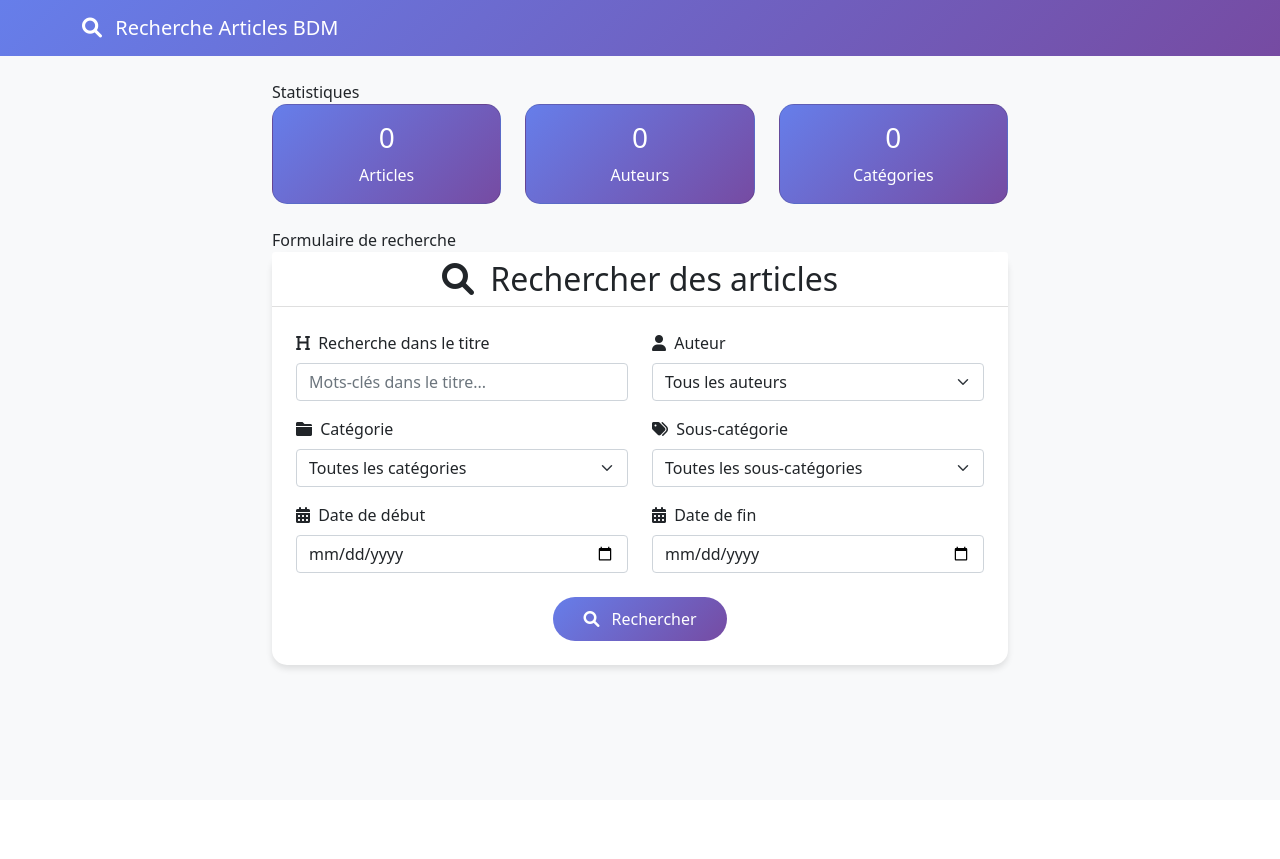
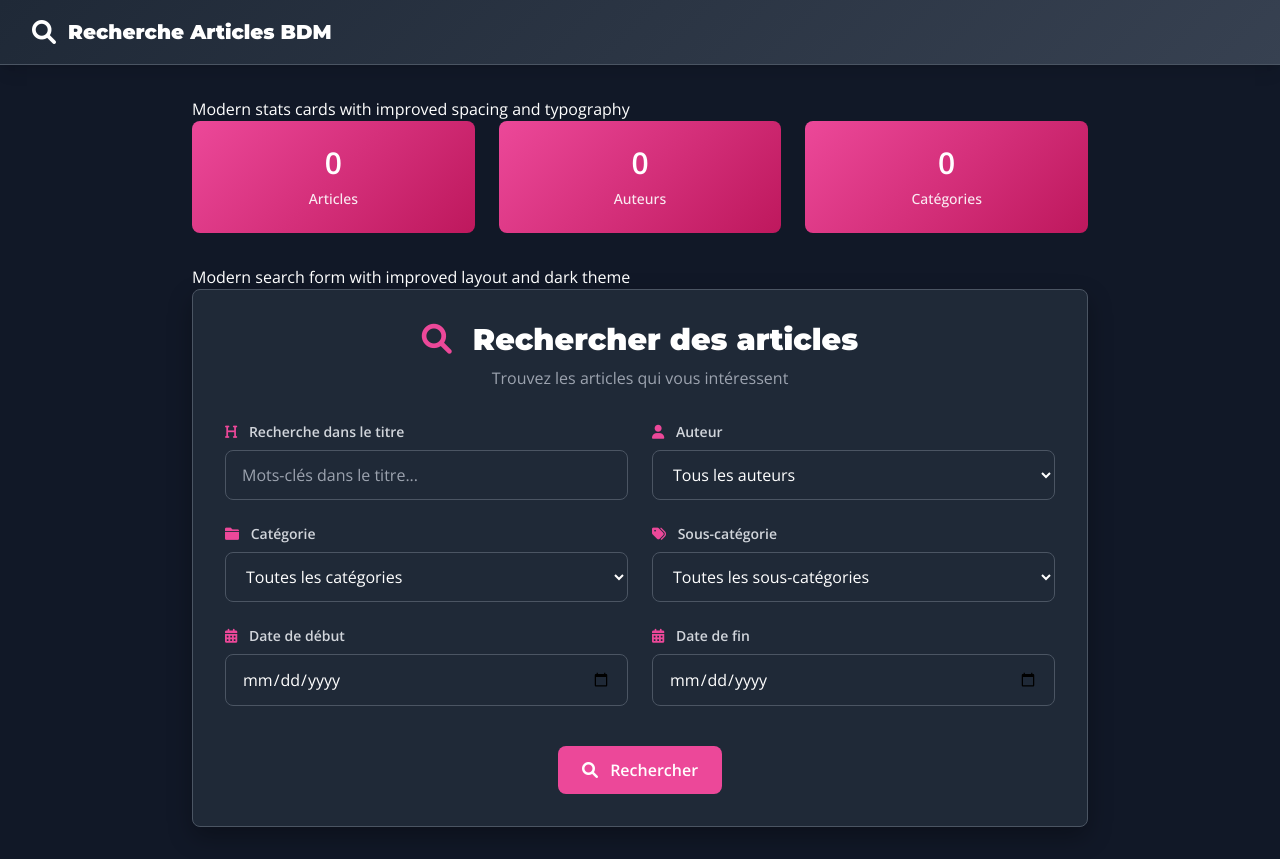
Before and after one commit to Yamnyr/BDM-Scrapper, a Flask app: page / in a window 1280 px wide. Before the commit the page ends 671 px from the top, so only its background shows below. Run offline with Flask 3, Linux system fonts and the light colour scheme; data that the repository does not hold is empty; some libraries are stand-ins or nearby versions.

Commit message:
update front

```diff
--- a/front_flask/templates/base.html
+++ b/front_flask/templates/base.html
@@ -1,73 +1,137 @@
 <!DOCTYPE html>
-<html lang="fr">
+<html lang="fr" class="dark">
 <head>
     <meta charset="UTF-8">
     <meta name="viewport" content="width=device-width, initial-scale=1.0">
     <title>{% block title %}Recherche Articles - Blog du Modérateur{% endblock %}</title>
-    <link href="https://cdn.jsdelivr.net/npm/bootstrap@5.1.3/dist/css/bootstrap.min.css" rel="stylesheet">
+    <script src="https://cdn.tailwindcss.com"></script>
+    <link href="https://fonts.googleapis.com/css2?family=Montserrat:wght@400;600;900&family=Open+Sans:wght@400;500;600&display=swap" rel="stylesheet">
     <link href="https://cdnjs.cloudflare.com/ajax/libs/font-awesome/6.0.0/css/all.min.css" rel="stylesheet">
     <style>
+        /* Updated to modern dark theme with semantic design tokens */
+        :root {
+            --background: #111827;
+            --foreground: #ffffff;
+            --card: #1f2937;
+            --card-foreground: #ffffff;
+            --popover: #374151;
+            --popover-foreground: #ffffff;
+            --primary: #ec4899;
+            --primary-foreground: #ffffff;
+            --secondary: #374151;
+            --secondary-foreground: #ffffff;
+            --muted: #6b7280;
+            --muted-foreground: #ffffff;
+            --accent: #ec4899;
+            --accent-foreground: #ffffff;
+            --destructive: #dc2626;
+            --destructive-foreground: #ffffff;
+            --border: #4b5563;
+            --input: #1f2937;
+            --ring: #ec4899;
+            --radius: 0.5rem;
+        }
+
         body {
-            background-color: #f8f9fa;
+            background-color: var(--background);
+            color: var(--foreground);
+            font-family: 'Open Sans', sans-serif;
         }
-        .navbar {
-            background: linear-gradient(135deg, #667eea 0%, #764ba2 100%);
+
+        .font-heading {
+            font-family: 'Montserrat', sans-serif;
         }
-        .search-card {
+
+        .card-modern {
+            background-color: var(--card);
+            border: 1px solid var(--border);
+            border-radius: var(--radius);
+            box-shadow: 0 10px 25px rgba(0, 0, 0, 0.3);
+        }
+
+        .btn-primary-modern {
+            background-color: var(--primary);
+            color: var(--primary-foreground);
             border: none;
-            box-shadow: 0 4px 6px rgba(0, 0, 0, 0.1);
-            border-radius: 15px;
+            border-radius: var(--radius);
+            padding: 12px 24px;
+            font-weight: 600;
+            transition: all 0.3s ease;
         }
-        .btn-search {
-            background: linear-gradient(135deg, #667eea 0%, #764ba2 100%);
-            border: none;
-            border-radius: 25px;
-            padding: 10px 30px;
+
+        .btn-primary-modern:hover {
+            background-color: #db2777;
+            transform: translateY(-2px);
+            box-shadow: 0 8px 20px rgba(236, 72, 153, 0.4);
         }
-        .btn-search:hover {
-            transform: translateY(-2px);
-            box-shadow: 0 4px 8px rgba(0, 0, 0, 0.2);
+
+        .input-modern {
+            background-color: var(--input);
+            border: 1px solid var(--border);
+            color: var(--foreground);
+            border-radius: var(--radius);
+            padding: 12px 16px;
         }
+
+        .input-modern:focus {
+            outline: none;
+            border-color: var(--ring);
+            box-shadow: 0 0 0 3px rgba(236, 72, 153, 0.1);
+        }
+
+        .stats-card {
+            background: linear-gradient(135deg, var(--primary) 0%, #be185d 100%);
+            border-radius: var(--radius);
+            padding: 24px;
+            text-align: center;
+            color: var(--primary-foreground);
+        }
+
         .article-card {
-            border: none;
-            box-shadow: 0 2px 4px rgba(0, 0, 0, 0.1);
-            border-radius: 10px;
-            transition: transform 0.2s;
+            background-color: var(--card);
+            border: 1px solid var(--border);
+            border-radius: var(--radius);
+            transition: all 0.3s ease;
+            overflow: hidden;
         }
+
         .article-card:hover {
-            transform: translateY(-5px);
-            box-shadow: 0 4px 8px rgba(0, 0, 0, 0.15);
+            transform: translateY(-8px);
+            box-shadow: 0 20px 40px rgba(0, 0, 0, 0.4);
+            border-color: var(--accent);
         }
-        .stats-card {
-            background: linear-gradient(135deg, #667eea 0%, #764ba2 100%);
-            color: white;
-            border-radius: 15px;
+
+        .badge-modern {
+            background-color: var(--accent);
+            color: var(--accent-foreground);
+            padding: 4px 12px;
+            border-radius: 20px;
+            font-size: 0.875rem;
+            font-weight: 500;
         }
-        .form-control:focus {
-            border-color: #667eea;
-            box-shadow: 0 0 0 0.2rem rgba(102, 126, 234, 0.25);
-        }
-        .form-select:focus {
-            border-color: #667eea;
-            box-shadow: 0 0 0 0.2rem rgba(102, 126, 234, 0.25);
+
+        .navbar-modern {
+            background: linear-gradient(135deg, #1f2937 0%, #374151 100%);
+            border-bottom: 1px solid var(--border);
         }
     </style>
 </head>
-<body>
-    <nav class="navbar navbar-expand-lg navbar-dark">
-        <div class="container">
-            <a class="navbar-brand" href="{{ url_for('index') }}">
-                <i class="fas fa-search me-2"></i>
-                Recherche Articles BDM
-            </a>
+<body class="min-h-screen">
+    <nav class="navbar-modern shadow-lg">
+        <div class="max-w-7xl mx-auto px-4 sm:px-6 lg:px-8">
+            <div class="flex justify-between items-center h-16">
+                <a href="{{ url_for('index') }}" class="flex items-center space-x-3 text-white hover:text-pink-300 transition-colors">
+                    <i class="fas fa-search text-2xl"></i>
+                    <span class="font-heading font-black text-xl">Recherche Articles BDM</span>
+                </a>
+            </div>
         </div>
     </nav>
 
-    <main class="container mt-4">
+    <main class="max-w-7xl mx-auto px-4 sm:px-6 lg:px-8 py-8">
         {% block content %}{% endblock %}
     </main>
 
-    <script src="https://cdn.jsdelivr.net/npm/bootstrap@5.1.3/dist/js/bootstrap.bundle.min.js"></script>
     {% block scripts %}{% endblock %}
 </body>
 </html>
--- a/front_flask/templates/index.html
+++ b/front_flask/templates/index.html
@@ -1,55 +1,49 @@
 {% extends "base.html" %}
 
 {% block content %}
-<div class="row">
-    <div class="col-lg-8 mx-auto">
-         Statistiques
-        <div class="row mb-4">
-            <div class="col-md-4">
-                <div class="card stats-card text-center p-3">
-                    <h3>{{ stats.total_articles }}</h3>
-                    <p class="mb-0">Articles</p>
+<div class="max-w-4xl mx-auto">
+     Modern stats cards with improved spacing and typography
+    <div class="grid grid-cols-1 md:grid-cols-3 gap-6 mb-8">
+        <div class="stats-card">
+            <div class="text-3xl font-black mb-2">{{ stats.total_articles }}</div>
+            <div class="text-sm font-medium opacity-90">Articles</div>
         </div>
+        <div class="stats-card">
+            <div class="text-3xl font-black mb-2">{{ stats.total_authors }}</div>
+            <div class="text-sm font-medium opacity-90">Auteurs</div>
         </div>
-            <div class="col-md-4">
-                <div class="card stats-card text-center p-3">
-                    <h3>{{ stats.total_authors }}</h3>
-                    <p class="mb-0">Auteurs</p>
-                </div>
-            </div>
-            <div class="col-md-4">
-                <div class="card stats-card text-center p-3">
-                    <h3>{{ stats.total_categories }}</h3>
-                    <p class="mb-0">Catégories</p>
-                </div>
+        <div class="stats-card">
+            <div class="text-3xl font-black mb-2">{{ stats.total_categories }}</div>
+            <div class="text-sm font-medium opacity-90">Catégories</div>
         </div>
     </div>
 
-         Formulaire de recherche
-        <div class="card search-card">
-            <div class="card-header bg-white">
-                <h2 class="card-title text-center mb-0">
-                    <i class="fas fa-search me-2"></i>
+     Modern search form with improved layout and dark theme
+    <div class="card-modern p-8">
+        <div class="text-center mb-8">
+            <h1 class="font-heading font-black text-3xl text-white mb-2">
+                <i class="fas fa-search mr-3 text-pink-500"></i>
                 Rechercher des articles
-                </h2>
+            </h1>
+            <p class="text-gray-400">Trouvez les articles qui vous intéressent</p>
         </div>
-            <div class="card-body p-4">
-                <form method="POST" action="{{ url_for('search') }}">
-                    <div class="row mb-3">
-                        <div class="col-md-6">
-                            <label for="title" class="form-label">
-                                <i class="fas fa-heading me-1"></i>
+
+        <form method="POST" action="{{ url_for('search') }}" class="space-y-6">
+            <div class="grid grid-cols-1 md:grid-cols-2 gap-6">
+                <div>
+                    <label for="title" class="block text-sm font-semibold text-gray-300 mb-2">
+                        <i class="fas fa-heading mr-2 text-pink-500"></i>
                         Recherche dans le titre
                     </label>
-                            <input type="text" class="form-control" id="title" name="title"
+                    <input type="text" class="input-modern w-full" id="title" name="title"
                            placeholder="Mots-clés dans le titre...">
                 </div>
-                        <div class="col-md-6">
-                            <label for="author" class="form-label">
-                                <i class="fas fa-user me-1"></i>
+                <div>
+                    <label for="author" class="block text-sm font-semibold text-gray-300 mb-2">
+                        <i class="fas fa-user mr-2 text-pink-500"></i>
                         Auteur
                     </label>
-                            <select class="form-select" id="author" name="author">
+                    <select class="input-modern w-full" id="author" name="author">
                         <option value="">Tous les auteurs</option>
                         {% for author in authors %}
                         <option value="{{ author }}">{{ author }}</option>
@@ -58,25 +52,25 @@
                 </div>
             </div>
 
-                    <div class="row mb-3">
-                        <div class="col-md-6">
-                            <label for="category" class="form-label">
-                                <i class="fas fa-folder me-1"></i>
+            <div class="grid grid-cols-1 md:grid-cols-2 gap-6">
+                <div>
+                    <label for="category" class="block text-sm font-semibold text-gray-300 mb-2">
+                        <i class="fas fa-folder mr-2 text-pink-500"></i>
                         Catégorie
                     </label>
-                            <select class="form-select" id="category" name="category">
+                    <select class="input-modern w-full" id="category" name="category">
                         <option value="">Toutes les catégories</option>
                         {% for category in categories %}
                         <option value="{{ category }}">{{ category }}</option>
                         {% endfor %}
                     </select>
                 </div>
-                        <div class="col-md-6">
-                            <label for="subcategory" class="form-label">
-                                <i class="fas fa-tags me-1"></i>
+                <div>
+                    <label for="subcategory" class="block text-sm font-semibold text-gray-300 mb-2">
+                        <i class="fas fa-tags mr-2 text-pink-500"></i>
                         Sous-catégorie
                     </label>
-                            <select class="form-select" id="subcategory" name="subcategory">
+                    <select class="input-modern w-full" id="subcategory" name="subcategory">
                         <option value="">Toutes les sous-catégories</option>
                         {% for subcategory in subcategories %}
                         <option value="{{ subcategory }}">{{ subcategory }}</option>
@@ -85,32 +79,30 @@
                 </div>
             </div>
 
-                    <div class="row mb-4">
-                        <div class="col-md-6">
-                            <label for="date_start" class="form-label">
-                                <i class="fas fa-calendar-alt me-1"></i>
+            <div class="grid grid-cols-1 md:grid-cols-2 gap-6">
+                <div>
+                    <label for="date_start" class="block text-sm font-semibold text-gray-300 mb-2">
+                        <i class="fas fa-calendar-alt mr-2 text-pink-500"></i>
                         Date de début
                     </label>
-                            <input type="date" class="form-control" id="date_start" name="date_start">
+                    <input type="date" class="input-modern w-full" id="date_start" name="date_start">
                 </div>
-                        <div class="col-md-6">
-                            <label for="date_end" class="form-label">
-                                <i class="fas fa-calendar-alt me-1"></i>
+                <div>
+                    <label for="date_end" class="block text-sm font-semibold text-gray-300 mb-2">
+                        <i class="fas fa-calendar-alt mr-2 text-pink-500"></i>
                         Date de fin
                     </label>
-                            <input type="date" class="form-control" id="date_end" name="date_end">
+                    <input type="date" class="input-modern w-full" id="date_end" name="date_end">
                 </div>
             </div>
 
-                    <div class="text-center">
-                        <button type="submit" class="btn btn-primary btn-search">
-                            <i class="fas fa-search me-2"></i>
+            <div class="text-center pt-4">
+                <button type="submit" class="btn-primary-modern">
+                    <i class="fas fa-search mr-2"></i>
                     Rechercher
                 </button>
             </div>
         </form>
     </div>
 </div>
-    </div>
-</div>
 {% endblock %}
```
Also changed, not shown: front_flask/templates/article_detail.html (+88 -68 lines), front_flask/templates/results.html (+52 -55 lines). Lines whose indentation alone changed are shown as unchanged.
